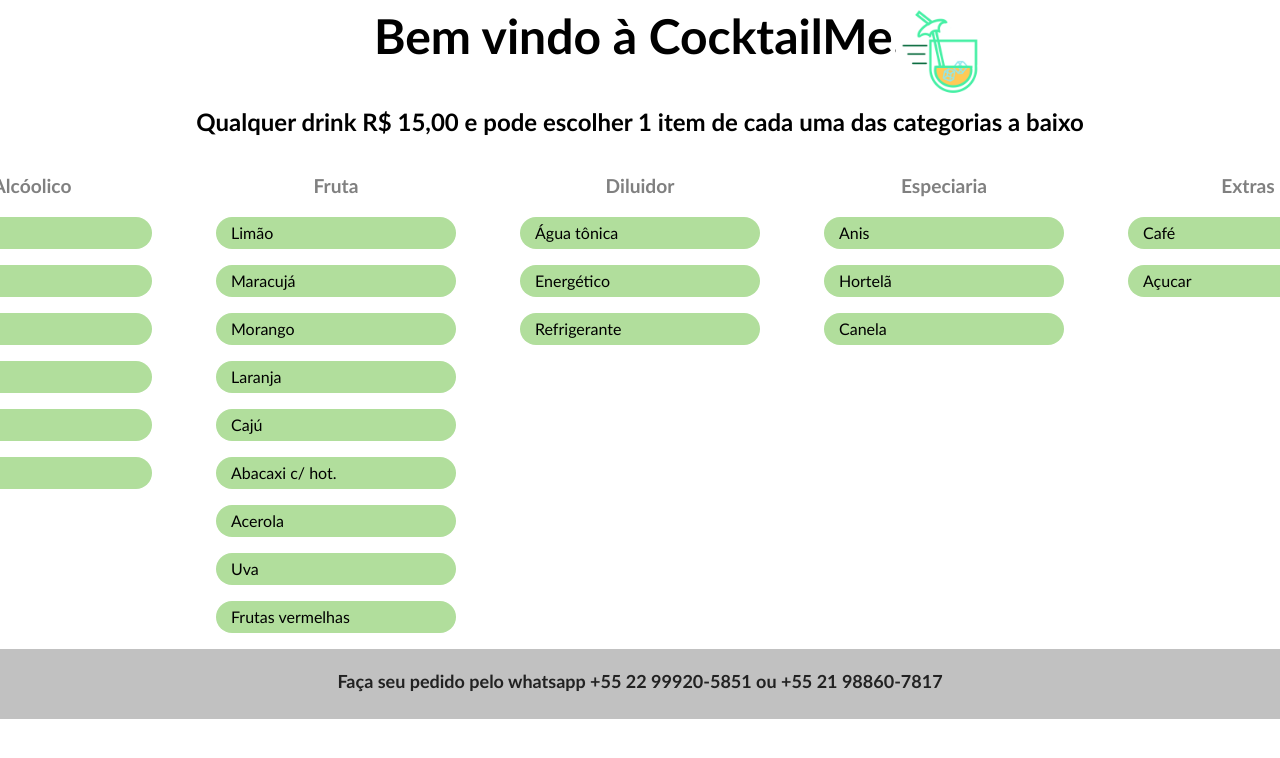
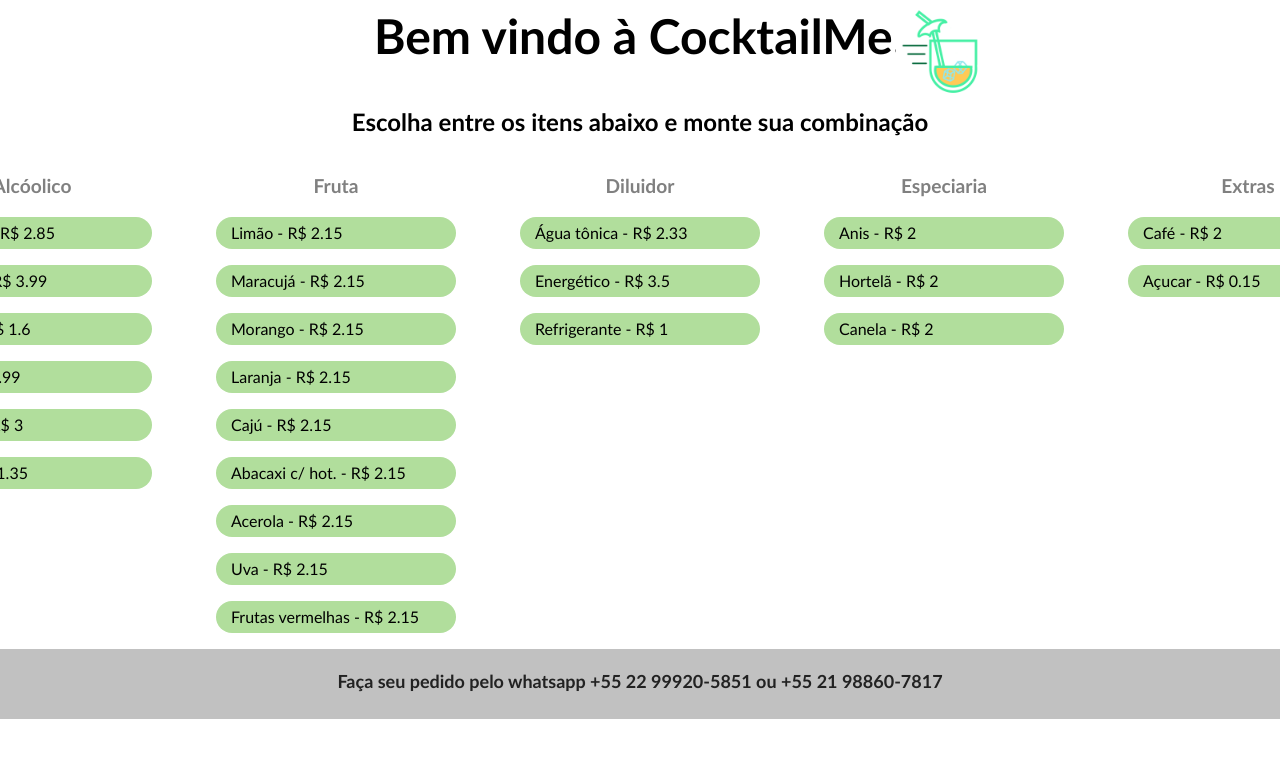
Before and after one commit to crickkin/fast-drink, a Next.js app: page / in a window 1280 px wide. Shown: the top 758 px of the page. Built offline with nearby package versions, Linux system fonts and the light colour scheme.

Commit message:
adição de preços por componente

```diff
--- a/src/app/components/ingredoentSlot.tsx
+++ b/src/app/components/ingredoentSlot.tsx
@@ -2,14 +2,15 @@ import Image from 'next/image';
 
 import styles from '../../../styles/Components.module.css';
 
-export default function IngredientSlot({ ingredient }: any) {
+export default function IngredientSlot({ ingredient }: any, showPrice: boolean) {
 
-    const { icon, alt, name } = ingredient;
+    const { icon, alt, name, price } = ingredient;
 
     return (
         <div className={styles.ingredientSlotContainer}>
             { (icon) ? <Image src={icon} alt={alt || ''}/> : <div/> }
-            <p>{name}</p>
+            <p>{name} - R$ {price}</p>
+
         </div>
     );
 }
--- a/src/app/page.tsx
+++ b/src/app/page.tsx
@@ -24,7 +24,7 @@ export default function Home() {
       <Image className={styles.logo} src='./images/logo.png' width={100} height={100} alt='logo'/>
       <h1 className={styles.header}>Bem vindo à CocktailMe!</h1>
       <div className={styles.container}>
-        <h2 className={styles.header}>Qualquer drink R$ 15,00 e pode escolher 1 item de cada uma das categorias a baixo</h2>
+        <h2 className={styles.header}>Escolha entre os itens abaixo e monte sua combinação</h2>
         <div className={styles.cardContainer}>
           { categories.map((category) => {
             return <CategoryCard key={category.id} category = { category } />
@@ -47,7 +47,7 @@ function CategoryCard({ category } : any) {
       <h3 className={styles.cardHeader}> { name }</h3>
       <div>
         { ingredients.map((ingredient) => {
-          return <IngredientSlot key={ingredient.id} ingredient = {ingredient} />
+          return <IngredientSlot key={ingredient.id} ingredient = {ingredient} showPrice = {true} />
         })}
       </div>
     </div>
--- a/src/resources/ingredients.json
+++ b/src/resources/ingredients.json
@@ -4,6 +4,7 @@
             "id": 0,
             "code": "lemon",
             "name": "Limão",
+            "price": 2.15,
             "icon": "",
             "type": "fruit"
         },
@@ -11,6 +12,7 @@
             "id": 1,
             "code": "cachaca",
             "name": "Cachaça",
+            "price": 2.85,
             "icon": "",
             "type": "alcohol"
         },
@@ -18,6 +20,7 @@
             "id": 2,
             "code": "passionfruit",
             "name": "Maracujá",
+            "price": 2.15,
             "icon": "",
             "type": "fruit"
         },
@@ -25,6 +28,7 @@
             "id": 3,
             "code": "coffee",
             "name": "Café",
+            "price": 2.00,
             "icon": "",
             "type": "extra"
         },
@@ -32,6 +36,7 @@
             "id": 4,
             "code": "wiskey",
             "name": "Wiskey",
+            "price": 3.99,
             "icon": "",
             "type": "alcohol"
         },
@@ -39,6 +44,7 @@
             "id": 5,
             "code": "vodka",
             "name": "Vodka",
+            "price": 1.60,
             "icon": "",
             "type": "alcohol"
         },
@@ -46,6 +52,7 @@
             "id": 6,
             "code": "coconut-water",
             "name": "Água de côco",
+            "price": 2.15,
             "icon": "",
             "type": "-"
         },
@@ -53,6 +60,7 @@
             "id": 7,
             "code": "strawberry",
             "name": "Morango",
+            "price": 2.15,
             "icon": "",
             "type": "fruit"
         },
@@ -60,6 +68,7 @@
             "id": 8,
             "code": "gin",
             "name": "Gin",
+            "price": 3.99,
             "icon": "",
             "type": "alcohol"
         },
@@ -67,6 +76,7 @@
             "id": 9,
             "code": "tonic-water",
             "name": "Água tônica",
+            "price": 2.33,
             "icon": "",
             "type": "thinner"
         },
@@ -74,6 +84,7 @@
             "id": 10,
             "code": "orange",
             "name": "Laranja",
+            "price": 2.15,
             "icon": "",
             "type": "fruit"
         },
@@ -81,6 +92,7 @@
             "id": 11,
             "code": "caju",
             "name": "Cajú",
+            "price": 2.15,
             "icon": "",
             "type": "fruit"
         },
@@ -88,6 +100,7 @@
             "id": 12,
             "code": "abacaxi",
             "name": "Abacaxi c/ hot.",
+            "price": 2.15,
             "icon": "",
             "type": "fruit"
         },
@@ -95,6 +108,7 @@
             "id": 13,
             "code": "acerola",
             "name": "Acerola",
+            "price": 2.15,
             "icon": "",
             "type": "fruit"
         },
@@ -102,6 +116,7 @@
             "id": 14,
             "code": "grapefruit",
             "name": "Uva",
+            "price": 2.15,
             "icon": "",
             "type": "fruit"
         },
@@ -109,6 +124,7 @@
             "id": 15,
             "code": "redmix",
             "name": "Frutas vermelhas",
+            "price": 2.15,
             "icon": "",
             "type": "fruit"
         },
@@ -116,6 +132,7 @@
             "id": 16,
             "code": "tequila",
             "name": "Tequila",
+            "price": 3.00,
             "icon": "",
             "type": "alcohol"
         },
@@ -123,6 +140,7 @@
             "id": 17,
             "code": "rum",
             "name": "Rum",
+            "price": 1.35,
             "icon": "",
             "type": "alcohol"
         },
@@ -130,6 +148,7 @@
             "id": 18,
             "code": "energy-drink",
             "name": "Energético",
+            "price": 3.50,
             "icon": "",
             "type": "thinner"
         },
@@ -137,6 +156,7 @@
             "id": 19,
             "code": "soda",
             "name": "Refrigerante",
+            "price": 1.00,
             "icon": "",
             "type": "thinner"
         },
@@ -144,6 +164,7 @@
             "id": 20,
             "code": "anis",
             "name": "Anis",
+            "price": 2.00,
             "icon": "",
             "type": "flavoring"
         },
@@ -151,6 +172,7 @@
             "id": 21,
             "code": "hortela",
             "name": "Hortelã",
+            "price": 2.00,
             "icon": "",
             "type": "flavoring"
         },
@@ -158,6 +180,7 @@
             "id": 22,
             "code": "cinnamon",
             "name": "Canela",
+            "price": 2.00,
             "icon": "",
             "type": "flavoring"
         },
@@ -165,6 +188,7 @@
             "id": 23,
             "code": "sugar",
             "name": "Açucar",
+            "price": 0.15,
             "icon": "",
             "type": "extra"
         }
```
